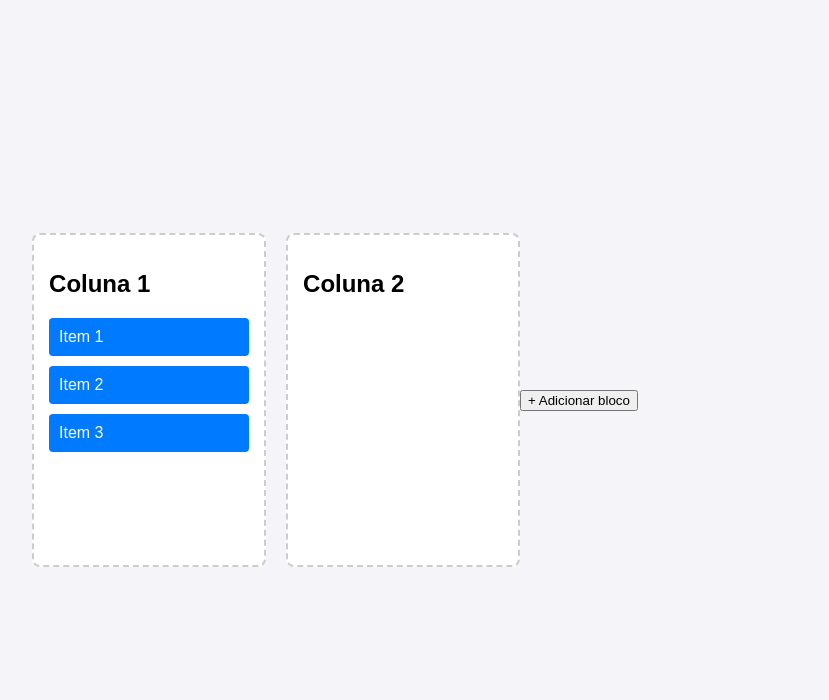
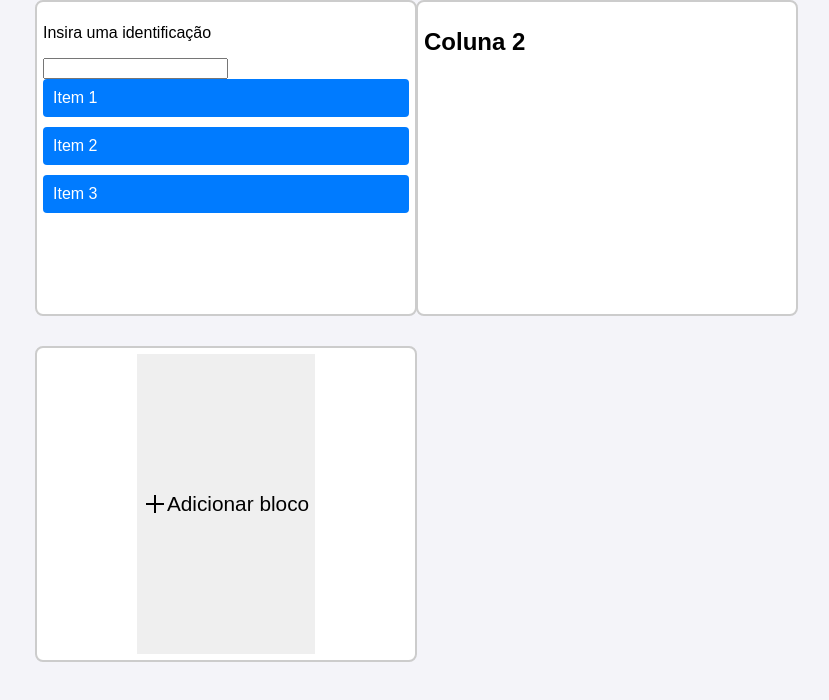
Before and after one commit to GeovaniPassos/acconts-painel, a plain HTML site: page teste.html in a window 1280 px wide. Shown: the whole page, without its empty margins (305-1134 px from the left). Drawn offline with nearby package versions, Linux system fonts and the light colour scheme.

Commit message:
Implementado o card, e o botão para adicionar novo card

```diff
--- a/script.js
+++ b/script.js
@@ -1,5 +1,5 @@
 const items = document.querySelectorAll('.item');
-const boxes = document.querySelectorAll('.box');
+const boxes = document.querySelectorAll('.card');
 
 let selected = null;
 
@@ -30,21 +30,20 @@ boxes.forEach(configurarBox);
 
 const container = document.querySelector(".container");
 const botao = document.querySelector(".btn-adicionar");
+const cardButton = document.querySelector(".card-button");
 
 botao.addEventListener('click', () => {
 
     const bloco = document.createElement('div');
-    bloco.classList.add('box');
+    bloco.classList.add('card');
     configurarBox(bloco);
 
     const conteudo = document.createElement('div');
-    conteudo.classList.add('item');
-    conteudo.draggable = true;
     configurarItem(conteudo);
 
     conteudo.textContent = 'Novo bloco';
 
     bloco.appendChild(conteudo);
 
-    container.appendChild(bloco);
+    container.insertBefore(bloco, cardButton);
 });
--- a/style.css
+++ b/style.css
@@ -3,24 +3,55 @@ body {
   display: flex;
   justify-content: center;
   align-items: center;
-  height: 100vh;
+  /* height: 100vh; */
   background-color: #f4f4f9;
   margin: 0;
 }
 
 .container {
-  display: flex;
-  gap: 20px;
+  display: grid;
+  gap: 15px;
+  grid-template-columns: repeat(2, 1fr);
+
+  width: 600px;
+
+  max-width: 100%;
+  margin: 0 auto;
+
 }
 
-.box {
-  width: 200px;
+.card, .card-button{
+  width: 100%;
+  margin-bottom: 15px;
+
   min-height: 300px;
+  min-width: 350px;
   background: #ffffff;
-  border: 2px dashed #ccc;
-  padding: 15px;
+  border: 2px solid #ccc;
+  padding: 6px;
   border-radius: 8px;
 }
+
+.card-button {
+  display: grid;
+}
+
+button {
+  border: none;
+  font-size: 1.3em;
+  display: flex;
+  justify-self: center;
+  align-items: center;
+}
+
+.material-symbols-outlined {
+  font-variation-settings:
+  'FILL' 0,
+  'wght' 400,
+  'GRAD' 0,
+  'opsz' 24
+}
+
 
 .item {
   background: #007bff;
--- a/teste.html
+++ b/teste.html
@@ -4,26 +4,33 @@
   <meta charset="UTF-8">
   <title>Drag and Drop Simples</title>
   <link rel="stylesheet" href="style.css">
+  <link rel="stylesheet" href="https://fonts.googleapis.com/css2?family=Material+Symbols+Outlined:opsz,wght,FILL,GRAD@20..48,100..700,0..1,-50..200&icon_names=add_2" />
 </head>
 <body>
   <div class="container">
-    <div class="box" id="left">
-      <h2>Coluna 1</h2>
+    <div class="card" id="left">
+      <p>Insira uma identificação</p>
+      <input type="text">
       <div class="item" draggable="true">Item 1</div>
       <div class="item" draggable="true">Item 2</div>
       <div class="item" draggable="true">Item 3</div>
     </div>
 
-    <div class="box" id="right">
+    <div class="card" id="right">
       <h2>Coluna 2</h2>
     </div>
+
+    <div class="card-button">
+      <button class="btn-adicionar">
+        <span class="material-symbols-outlined">
+          add_2 </span> Adicionar bloco
+      </button>
+    </div>
+
+
   </div>
 
-  <div >
-    <button class="btn-adicionar">
-      + Adicionar bloco
-    </button>
-  </div>
+
 
   <script src="script.js"></script>
 </body>
```
